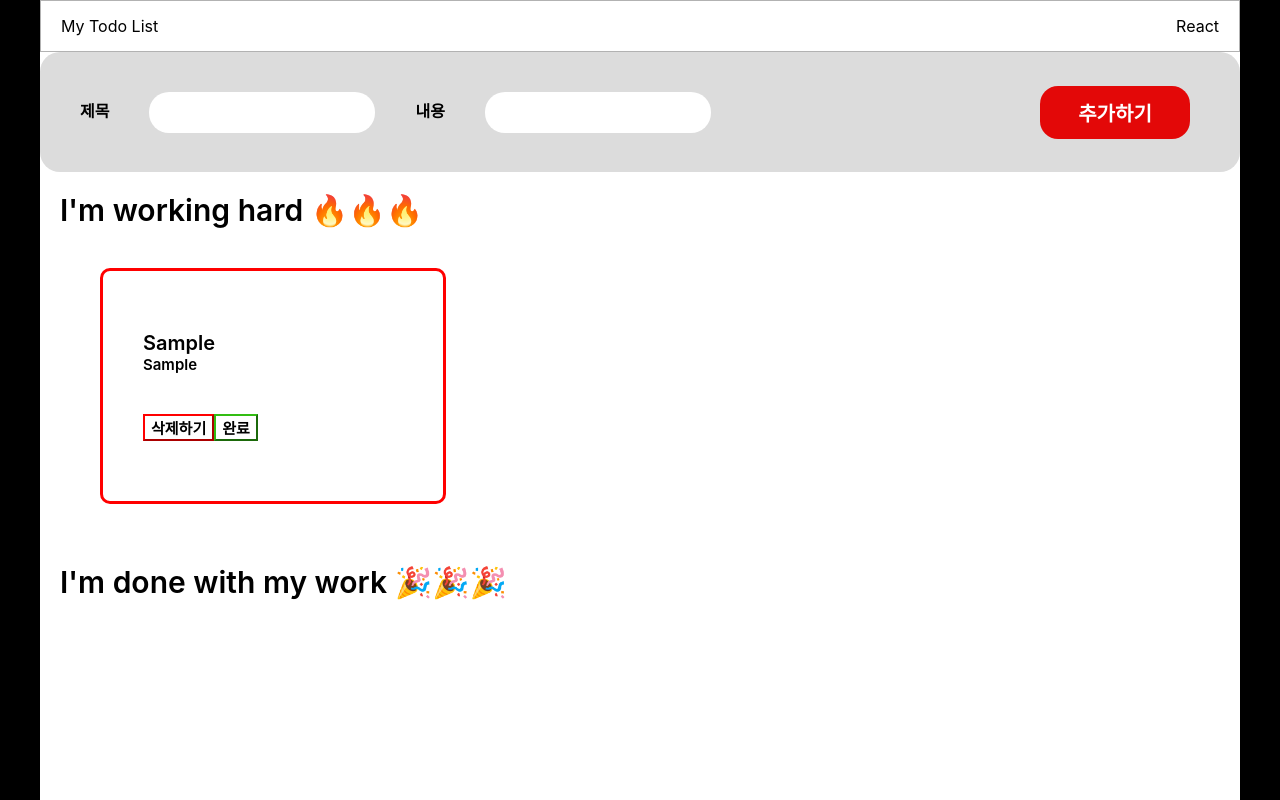
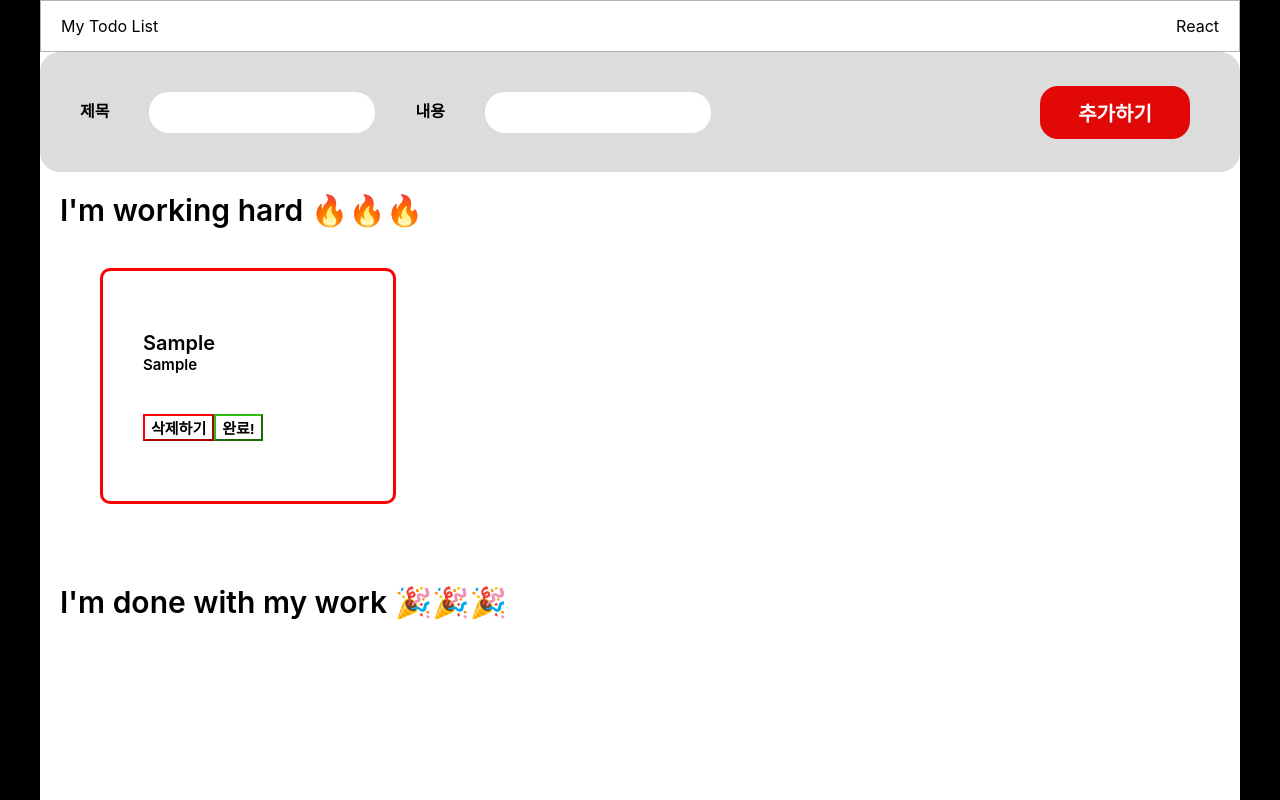
Before and after one commit to LuisKlopp/week-3-react-basic, a React (Create React App) app: page / in a window 1280 px wide. Both pictures are taken after typing "Sample", "Sample" into the empty fields and a click on the button "추가하기". Built offline with nearby package versions, Linux system fonts and the light colour scheme.

Commit message:
second commit

```diff
--- a/src/components/form/Form.jsx
+++ b/src/components/form/Form.jsx
@@ -1,8 +1,17 @@
+/*eslint-disable*/
 import React from 'react';
 import "./form.css";
+import { useState } from 'react';
 
 
 function Form({arr, setArr}) {
+
+  let [ id, setId ] = useState(0);
+
+  const increase_id = () => {
+    setId(id + 1);
+  }
+
   return (
     <div className="form-box">
       <div className="items-1">
@@ -16,10 +25,12 @@ function Form({arr, setArr}) {
           let title = document.querySelector('.title')
           let content = document.querySelector('.content')
           let arr_1 = [...arr]
+          increase_id();
           let obj = {
-            key : arr_1.length,
+            key : id,
             title : title.value,
-            content : content.value
+            content : content.value,
+            isDone : '완료!'
           }
           arr_1.push(obj)
           setArr(arr_1)
--- a/src/components/layout/layout.css
+++ b/src/components/layout/layout.css
@@ -10,6 +10,7 @@
 .todo-container {
   width:100%;
   max-width:1200px;
+  min-width:800px;
   height:100vh;
   background-color: white;
 }
--- a/src/components/list/List.jsx
+++ b/src/components/list/List.jsx
@@ -1,20 +1,31 @@
+/*eslint-disable*/
 import React from 'react';
 import "./list.css";
 import Todo from '../todo/Todo';
 
 function List({arr, setArr}) {
+
+  const map_arr = arr.map((todo, i) => (<Todo arr={arr} setArr={setArr} todo={todo} i={i}/>))
+
   return (
+
+
     <div className="list-box">
       <div className="list-1">
         <span>
           I'm working hard 🔥🔥🔥
         </span>
-        <Todo arr={arr} setArr={setArr} />
+        <div className="map-list">
+        {map_arr}
+        </div>
       </div>
       <div className="list-2">
         <span>
         I'm done with my work 🎉🎉🎉
         </span>
+        <div className="map-list">
+
+        </div>
       </div>
     </div>
   );
--- a/src/components/list/list.css
+++ b/src/components/list/list.css
@@ -6,3 +6,9 @@
 .list-box div {
   padding:20px;
 }
+
+.map-list {
+  display: flex;
+  flex-direction: row;
+  flex-wrap: wrap;
+}
--- a/src/components/todo/Todo.jsx
+++ b/src/components/todo/Todo.jsx
@@ -1,16 +1,22 @@
+/*eslint-disable*/
 import React from 'react';
 import "./todo.css";
+import { useState } from 'react';
 
 
-function Todo({arr, setArr}) {
+
+function Todo({arr, setArr, todo, i}) {
+
+  // const set_arr = (e) => {
+
+  // };
+
+
   return (
-    <div className="todo-box-container">
-    {arr.map((a) => {
-      return(
-      <div className="todo-box" key={a.key}>
+      <div className="todo-box">
       <div className="div-span">
-        <span className="title-span">{a.title}</span>
-        <span className="content-span">{a.content}</span>
+        <span className="title-span">{todo.title}</span>
+        <span className="content-span">{todo.content}</span>
       </div>
       <div className="div-button">
         <button onClick={ (e) => {
@@ -18,11 +24,10 @@ function Todo({arr, setArr}) {
           todo_box.remove()
         }
         }>삭제하기</button>
-        <button>완료</button>
+        <button onClick={(e) => {
+          console.log(e.target)
+        }}>{todo.isDone}</button>
       </div>
-    </div>
-      )
-    })}
     </div>
 
 
--- a/src/components/todo/todo.css
+++ b/src/components/todo/todo.css
@@ -7,15 +7,13 @@ body {
 }
 
 .todo-box {
-  width:300px;
+  width:250px;
   border:solid 3px rgb(255, 0, 0);
   height:190px;
   border-radius: 10px;
   display: flex;
   flex-direction: column;
   justify-content: center;
-  margin-left:20px;
-  margin-top:20px;
 }
 
 .div-span {
@@ -58,4 +56,9 @@ body {
 .todo-box-container {
   display: flex;
   flex-wrap:wrap;
+  padding:0px;
 }
+
+.todo-box {
+  margin:20px;
+}
```
Also changed, not shown: src/App.js (+4 -5 lines), src/components/layout/Layout.jsx (+4 -5 lines).
